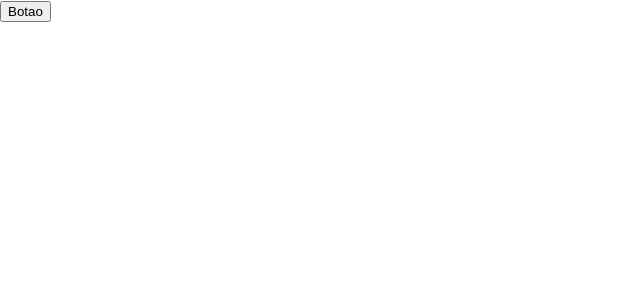
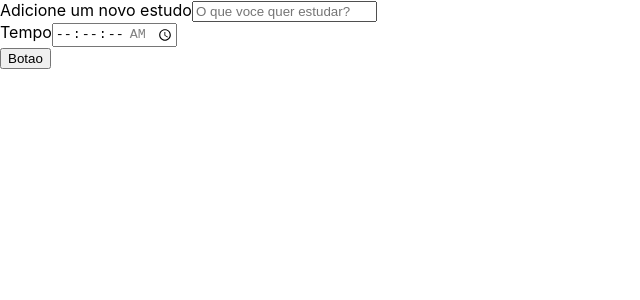
Before and after one commit to Paxxaglia/Passaglia-Studies-Projeto, a React (Create React App) app: page / in a window 1280 px wide. Shown: the top 300 px of the page, without its empty margins (0-640 px from the left). Built offline with nearby package versions, Linux system fonts and the light colour scheme; the HTML template or start-up script is replaced by a standard one.

Commit message:
Criando componente de formulario com time e texto

```diff
--- a/src/App.tsx
+++ b/src/App.tsx
@@ -1,10 +1,11 @@
 import React from 'react';
 import Botao from './components/Botao';
+import Formulario from './components/Formulario';
 
 function App() {
   return (
     <div className="App">
-      <Botao />
+      <Formulario />
     </div>
   );
 }
--- /dev/null
+++ b/src/components/Formulario/index.tsx
@@ -0,0 +1,44 @@
+import { FOCUSABLE_SELECTOR } from "@testing-library/user-event/dist/utils";
+import React from "react";
+import Botao from "../Botao";
+
+class Formulario extends React.Component {
+    render() {
+        return (
+            <form>
+                <div>
+                    <label htmlFor="tarefa">
+                        Adicione um novo estudo
+                    </label>
+
+                    <input
+                        type="text"
+                        name="tarefa"
+                        id="tarefa"
+                        placeholder="O que voce quer estudar?"
+                        required />
+                </div>
+                <div>
+                    <label htmlFor="tempo">
+                        Tempo
+                    </label>
+
+                    <input
+
+                        type="time"
+                        step="1"
+                        name="tempo"
+                        id="tempo"
+                        min="00:00:00"
+                        max="01:30:00"
+                        required />
+                </div>
+                <Botao />
+
+
+            </form>
+        )
+    }
+}
+
+export default Formulario;
```
